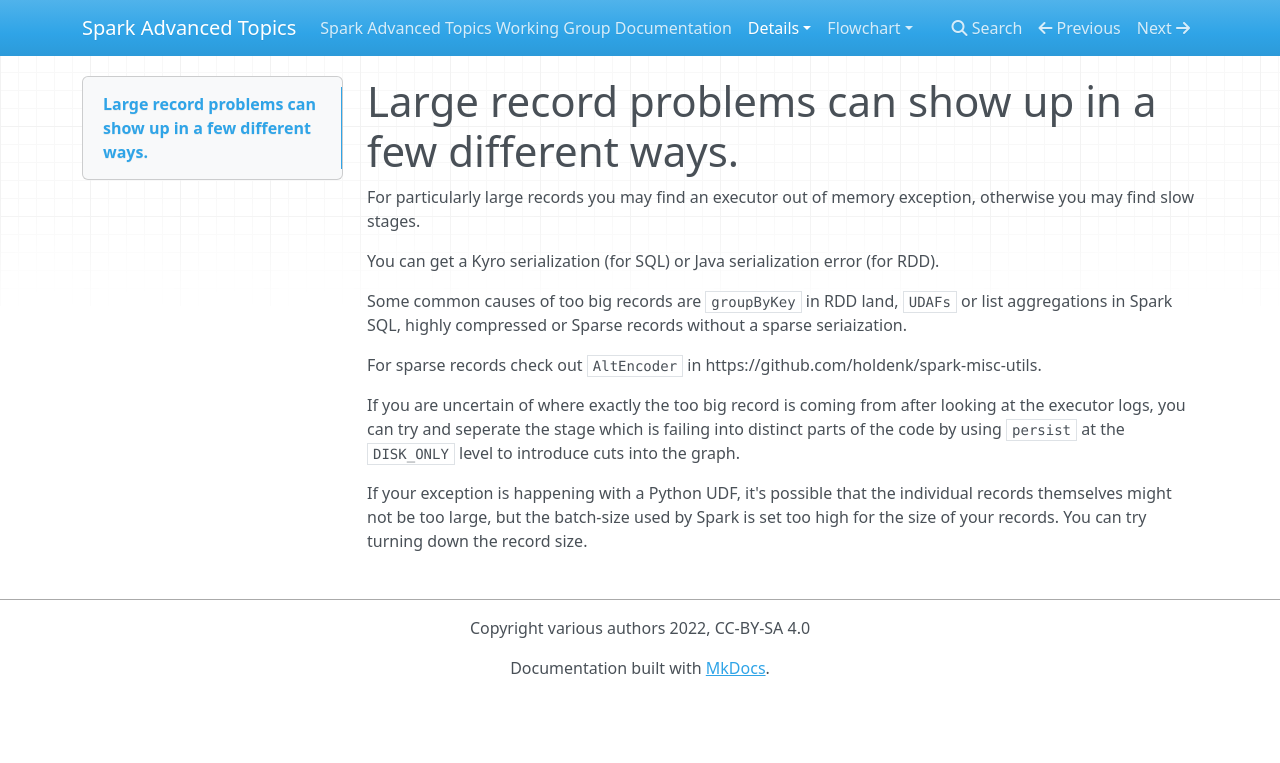
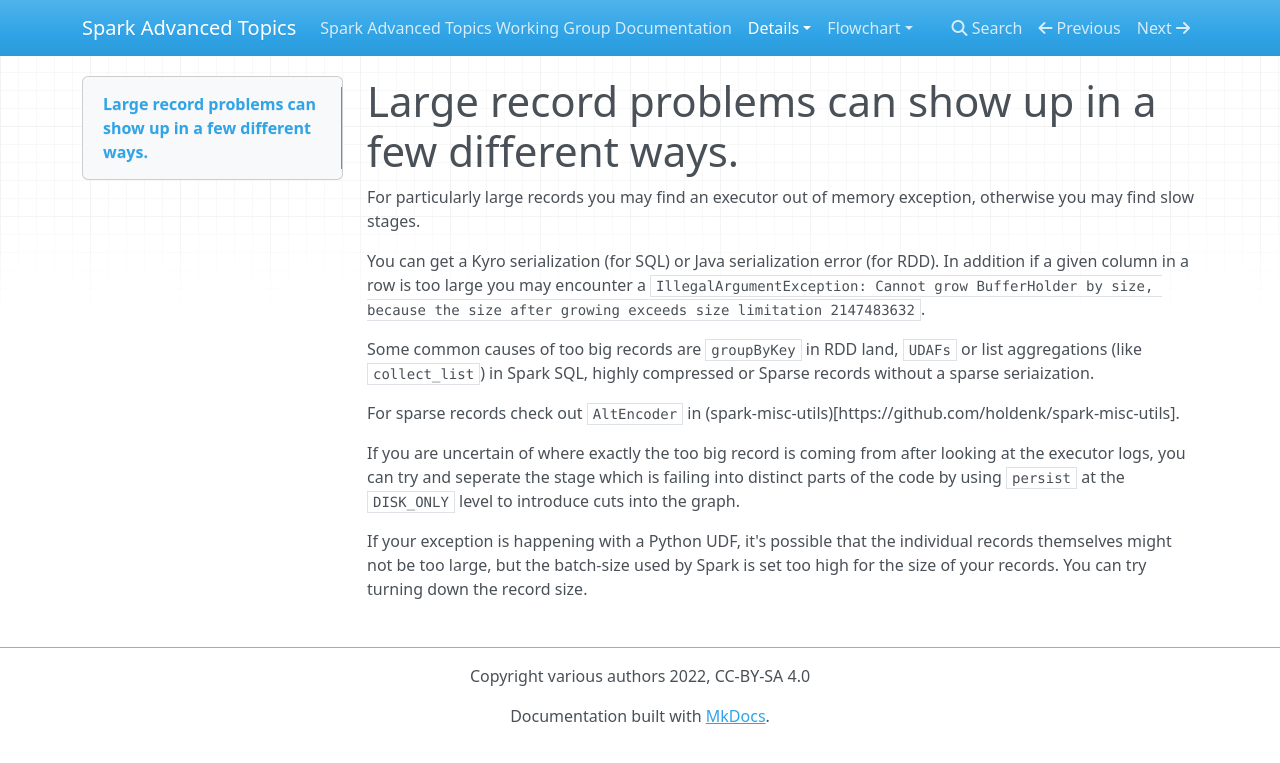
Before and after one commit to holdenk/spark-flowchart, an MkDocs documentation site: the page built from docs/details/failure-executor-large-record.md, in a window 1280 px wide. Shown: the top 763 px of the page. Built offline with MkDocs 1.6.1, drawn with Linux system fonts in a browser that asks for light colours; nearby versions of some CDN libraries.

Commit message:
Add details for Cannot grow BufferHolder by size

```diff
--- a/docs/details/failure-executor-large-record.md
+++ b/docs/details/failure-executor-large-record.md
@@ -3,14 +3,14 @@
 For particularly large records you may find an executor out of memory exception, otherwise you may find slow stages.
 
 
-You can get a Kyro serialization (for SQL) or Java serialization error (for RDD).
+You can get a Kyro serialization (for SQL) or Java serialization error (for RDD). In addition if a given column in a row is too large you may encounter a `IllegalArgumentException: Cannot grow BufferHolder by size, because the size after growing exceeds size limitation 2147483632`.
 
 
 
-Some common causes of too big records are `groupByKey` in RDD land, `UDAFs` or list aggregations in Spark SQL, highly compressed or Sparse records without a sparse seriaization.
+Some common causes of too big records are `groupByKey` in RDD land, `UDAFs` or list aggregations (like `collect_list`) in Spark SQL, highly compressed or Sparse records without a sparse seriaization.
 
 
-For sparse records check out `AltEncoder` in https://github.com/holdenk/spark-misc-utils.
+For sparse records check out `AltEncoder` in (spark-misc-utils)[https://github.com/holdenk/spark-misc-utils].
 
 
 If you are uncertain of where exactly the too big record is coming from after looking at the executor logs, you can try and seperate the stage which is failing into distinct parts of the code by using `persist` at the `DISK_ONLY` level to introduce cuts into the graph.
```
Also changed, not shown: docs/flowchart/error.md (+1 -1 lines).
